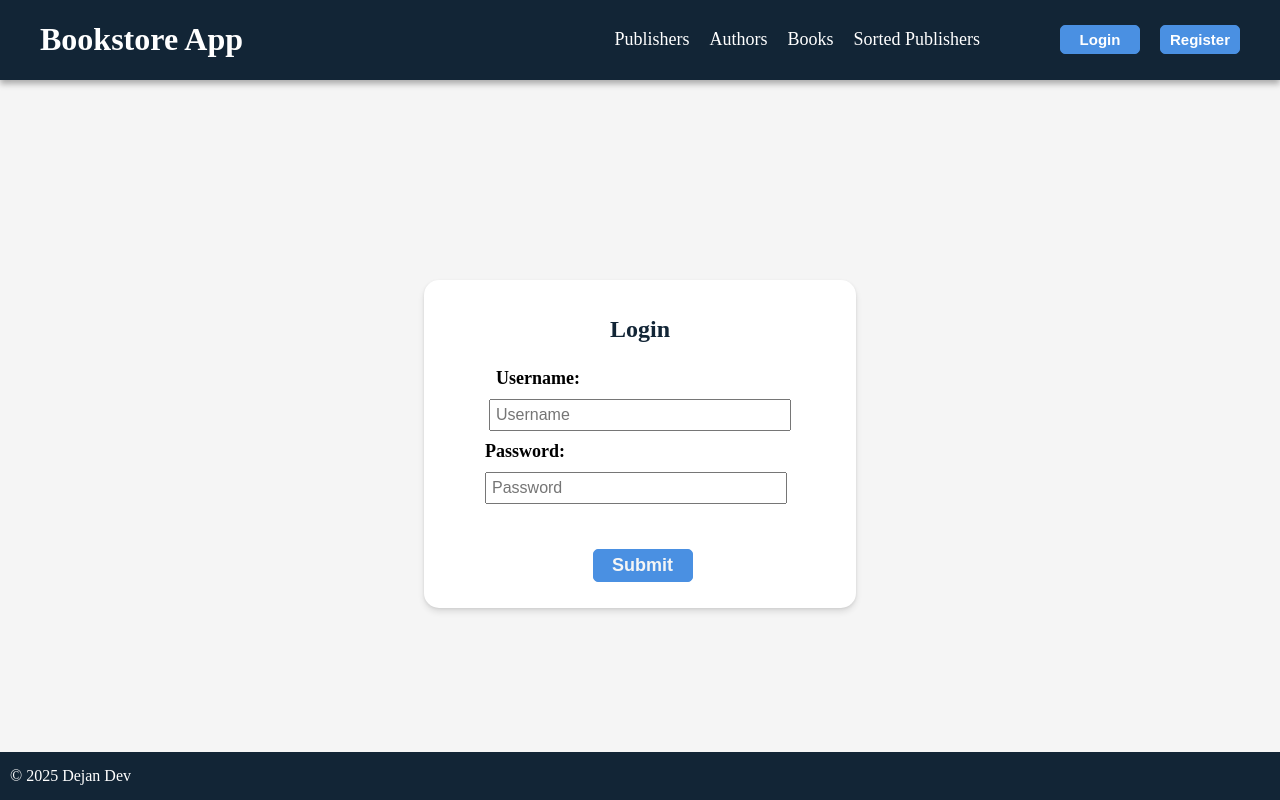
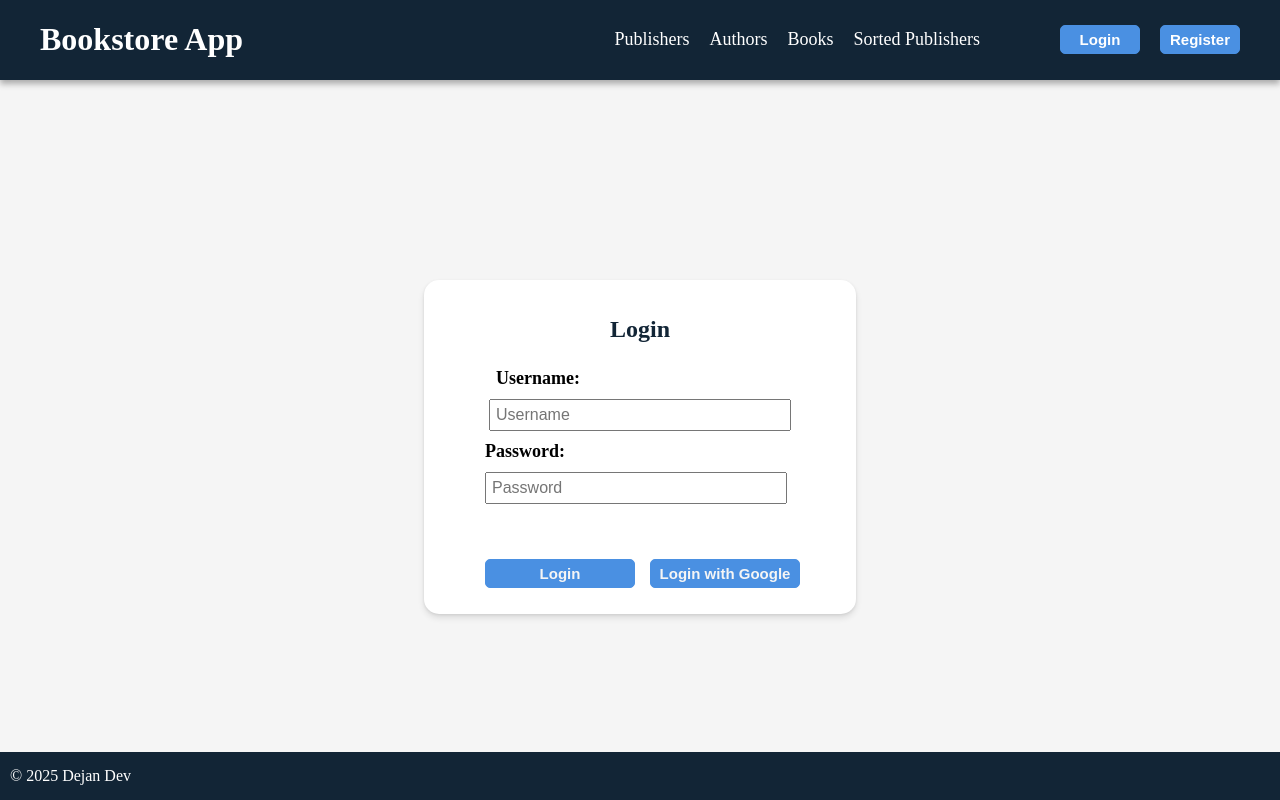
Before and after one commit to dejanjovelic/bookstore-assignment-frontend, a React (Vite) app: page /login in a window 1280 px wide. Built offline with nearby package versions, Linux system fonts and the light colour scheme; some icons are missing.

Commit message:
feat: Dodata funkcionalnost prijave sa google nalogom.

```diff
--- a/src/App.jsx
+++ b/src/App.jsx
@@ -13,6 +13,7 @@ import Register from "./components/Pages/Register";
 import UserProfile from "./components/Pages/UserProfile";
 import UserContext from "./components/Pages/UserContext";
 import Logout from "./components/Pages/LogoutBtn";
+import GoogleCallback from "./components/Pages/GoogleCallback";
 
 
 
@@ -48,6 +49,7 @@ const App = () => {
               <Route path="login" element={<Login/>}/>
               <Route path="register" element={<Register/>}/>
               <Route path="profile" element={<UserProfile/>}/>
+              <Route path="google-callback" element={<GoogleCallback />}/>
               </Route>
           </Routes>
         </BrowserRouter>
--- /dev/null
+++ b/src/components/Pages/GoogleCallback.jsx
@@ -0,0 +1,35 @@
+import React, { useContext, useEffect } from "react";
+import UserContext from "./UserContext";
+import { useLocation, useNavigate } from "react-router-dom";
+
+
+const GoogleCallback = () => {
+    const { setUser } = useContext(UserContext);
+    const navigate = useNavigate();
+    const location = useLocation();
+
+    useEffect(() => {
+        const query = new URLSearchParams(location.search);
+        const token = query.get('token');
+
+        if (token) {
+            localStorage.setItem('token', token);
+
+
+            try {
+                const payload = JSON.parse(atob(token.split(".")[1]));
+                setUser(payload);
+            } catch (error) {
+                console.error("unvalid token:", error)
+            }
+            navigate('/');
+        } else {
+            console.error("Token not found in URL");
+        }
+
+    }, [location.search, navigate, setUser])
+
+    return <div>Loading...</div>
+}
+
+export default GoogleCallback;
--- a/src/components/Pages/Login.jsx
+++ b/src/components/Pages/Login.jsx
@@ -40,8 +40,14 @@ const Login = () => {
             }
             console.log(`An error occured while loging user:`, error);
         }
+    }
 
-    }
+    const handleGoogleLogin = () => {
+        window.open(
+            "http://localhost:5234/api/Auth/google-login",
+            "width=500,height=600"
+        );
+    };
 
 
     function showError(message) {
@@ -74,12 +80,19 @@ const Login = () => {
                             </span>
                         </div>
                         <div className="submit-container">
-                            <button type="submit">Submit</button>
+                            <button type="submit">Login</button>
+                            <button id="login-with-google" onClick={handleGoogleLogin}>
+                                Login with Google
+                            </button>
+
                         </div>
+                    </form>
 
-                    </form>
+
                 </div>
             </div>
+
+
 
             {errorMsg && (
                 <div className="error-container">
--- a/src/styles/global.styles.scss
+++ b/src/styles/global.styles.scss
@@ -64,6 +64,7 @@ body {
                 color: #2587ff;
                 background-color: white;
                 border: 1px solid white;
+                cursor: pointer;
             }
         }
 
@@ -81,6 +82,7 @@ body {
                 color: #2587ff;
                 background-color: white;
                 border: 1px solid white;
+                cursor: pointer;
             }
         }
 
@@ -101,6 +103,7 @@ body {
                 color: white;
                 background-color: #4A90E2;
                 border: 1px solid #4A90E2;
+                cursor: pointer;
             }
         }
     }
@@ -184,6 +187,7 @@ table {
             background-color: #b71c1c;
             color: #FFEBEB;
             transform: scale(1.1);
+            cursor: pointer;
         }
     }
 
@@ -203,6 +207,7 @@ table {
         background-color: #3565A9;
         color: #e6f0ff;
         transform: scale(1.1);
+        cursor: pointer;
     }
 
 }
--- a/src/styles/login.styles.scss
+++ b/src/styles/login.styles.scss
@@ -47,7 +47,9 @@
 
         .submit-container {
             display: flex;
-            justify-content: center;
+            justify-content: space-between;
+            width: 100%;
+            margin-top: 10px;
         }
 
         button {
@@ -58,14 +60,26 @@
             border-radius: 5px;
             padding: 5px;
             font-weight: bolder;
-            font-size: 18px;
-            width: 100px;
+            font-size: 15px;
+            width: 150px;
             transition: transform 0.3s ease;
 
             &:hover {
                 background-color: #3565A9;
                 color: #e6f0ff;
                 transform: scale(1.1);
+                cursor: pointer;
+            }
+
+            #login-with-google {
+                padding: 6px;
+                border-radius: 5px;
+                background-color: #4A90E2;
+                border: 1px solid #4A90E2;
+                color: white;
+                font-weight: bold;
+                font-size: 15px;
+                width: 150px !important;
             }
         }
     }
--- a/src/styles/register.styles.scss
+++ b/src/styles/register.styles.scss
@@ -58,6 +58,7 @@
                 background-color: #3565A9;
                 color: #e6f0ff;
                 transform: scale(1.1);
+                cursor: pointer;
             }
         }
     }
```
Also changed, not shown: src/styles/profile.style.scss (+6 -4 lines). Lines whose indentation alone changed are shown as unchanged.
